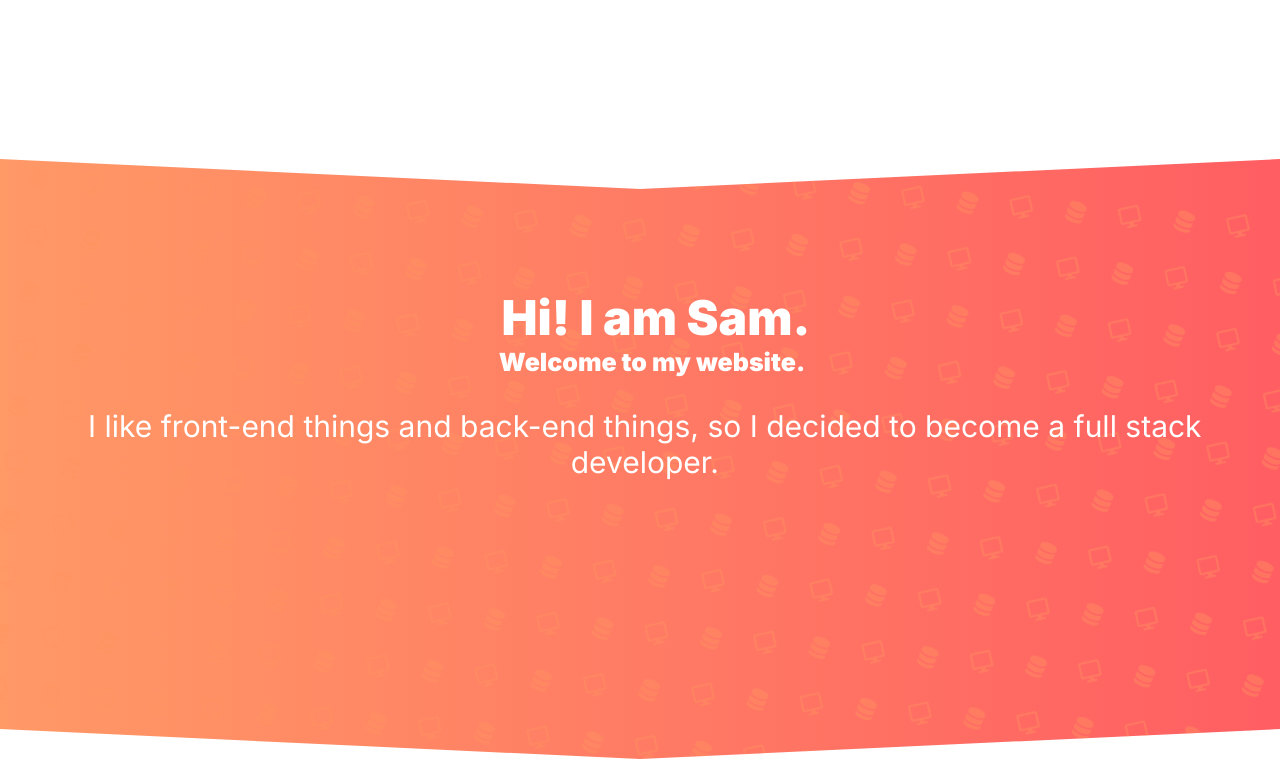
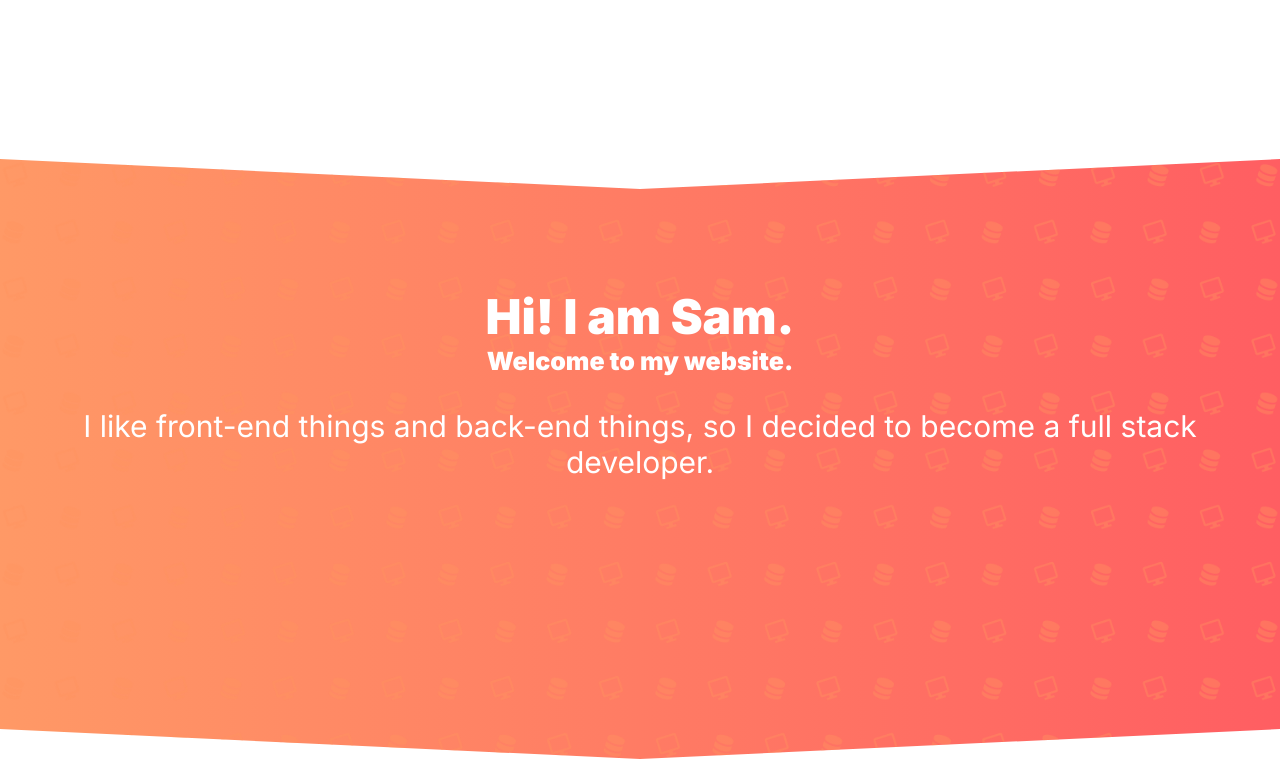
Before and after one commit to samleungskl/portfolio-v4, a React (Create React App) app: page / in a window 1280 px wide. Shown: the part 525-1300 px from the top of the page. Built offline with nearby package versions, Linux system fonts and the light colour scheme; no server answers; a web font is replaced by a local one.

Commit message:
remove background pattern rotation for content alignment

```diff
--- a/src/WelcomSection/WelcomeSection.css
+++ b/src/WelcomSection/WelcomeSection.css
@@ -8,26 +8,26 @@
 .welcomeSectionPattern {
     padding-top: 80px;
     height: 100%;
-    transform: rotate(5deg);
+    /* transform: rotate(5deg); */
     background-size: cover;
     background-image: url('../assets/images/iconPattern.png');
 }
 
+.WelcomeSection{
+    /* transform: rotate(-5deg); */
+}
 .welcomeTitle {
-    transform: rotate(-5deg);
     margin-top: 48px;
     color: white;
 }
 
 .welcomeMsg {
-    transform: rotate(-5deg);
     font-weight: 900;
     font-size: 25px;
     color: white;
 }
 
 .explainMsg {
-    transform: rotate(-5deg);
     color: white;
     margin-top: 32px;
 }
```
